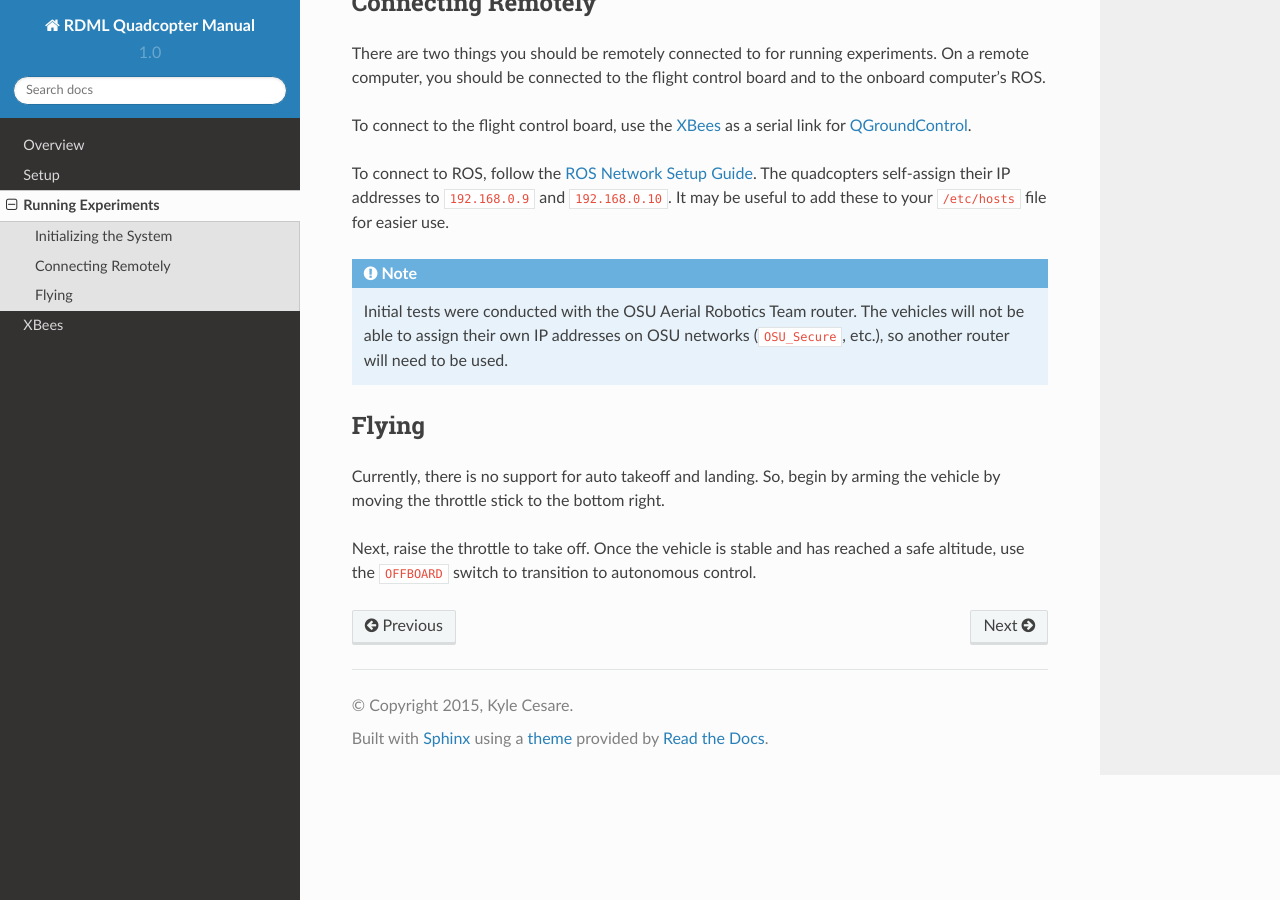
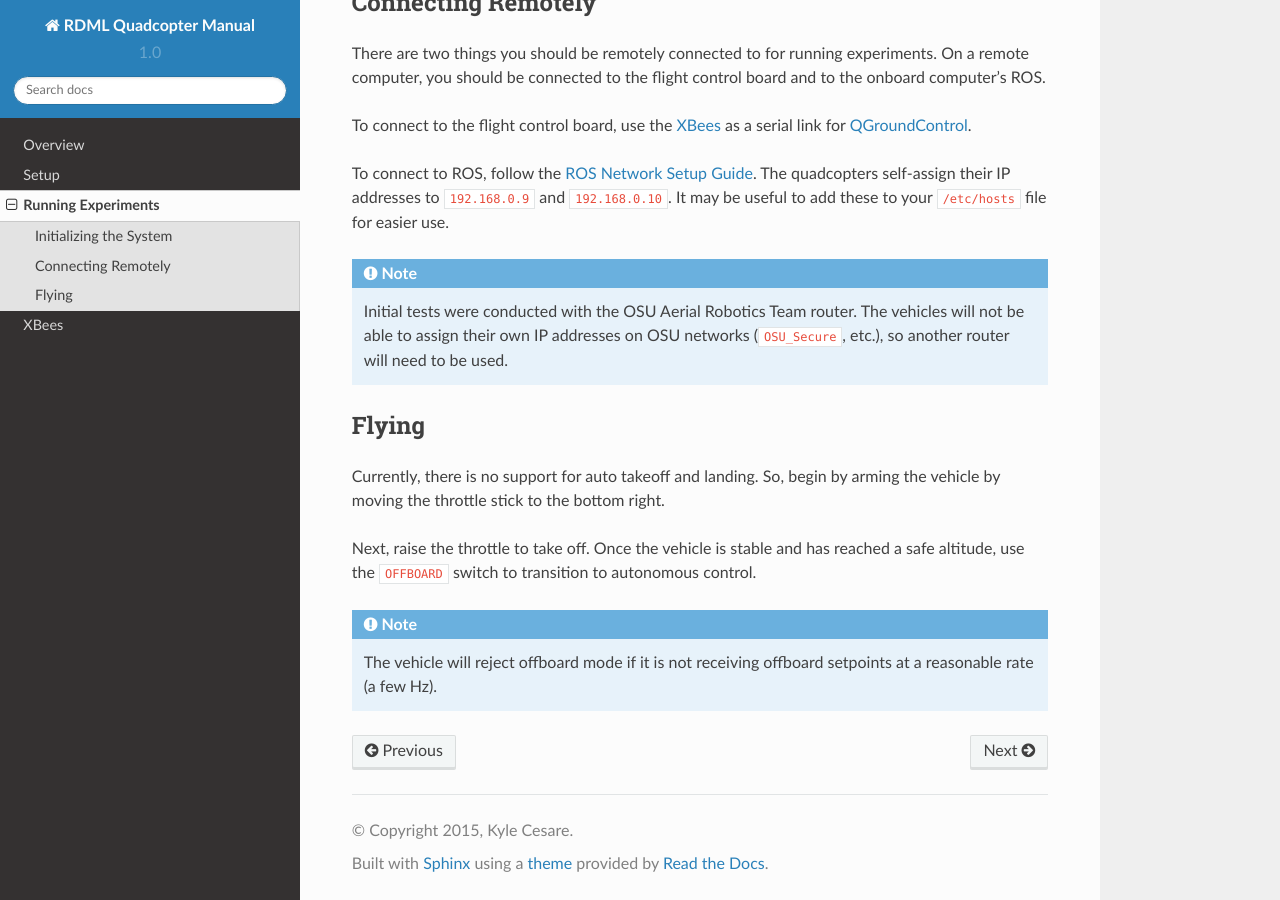
Before and after one commit to osurdml/quad_guide, a Sphinx documentation site: the page built from source/running_experiments.rst, in a window 1280 px wide and 900 px high, scrolled down 886 px. Built offline with Sphinx 7.4.7 and the Read the Docs theme 2.0.0, drawn with Linux system fonts in a browser that asks for light colours.

Commit message:
Add note about rejection of offboard mode.

```diff
--- a/source/running_experiments.rst
+++ b/source/running_experiments.rst
@@ -63,3 +63,8 @@ the vehicle by moving the throttle stick to the bottom right.
 
 Next, raise the throttle to take off. Once the vehicle is stable and has reached
 a safe altitude, use the ``OFFBOARD`` switch to transition to autonomous control.
+
+.. note::
+
+   The vehicle will reject offboard mode if it is not receiving offboard
+   setpoints at a reasonable rate (a few Hz).
```
